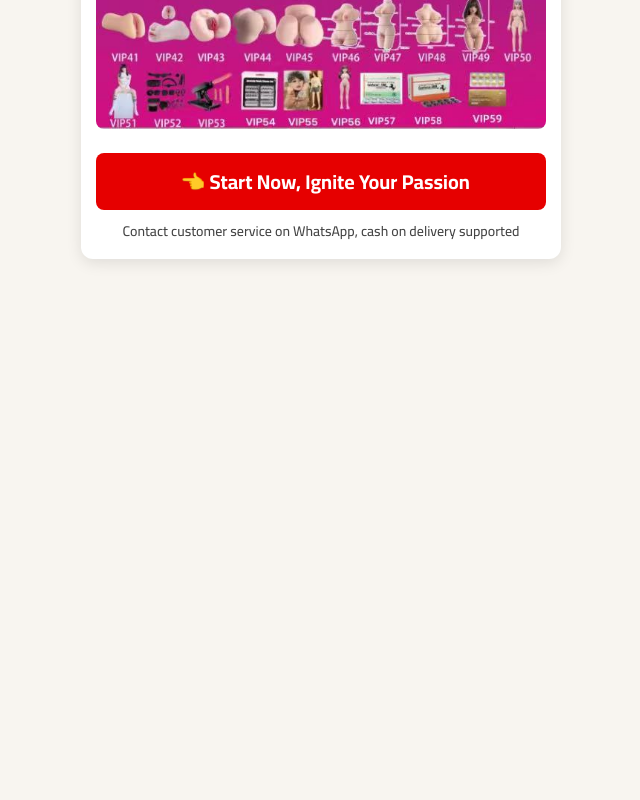
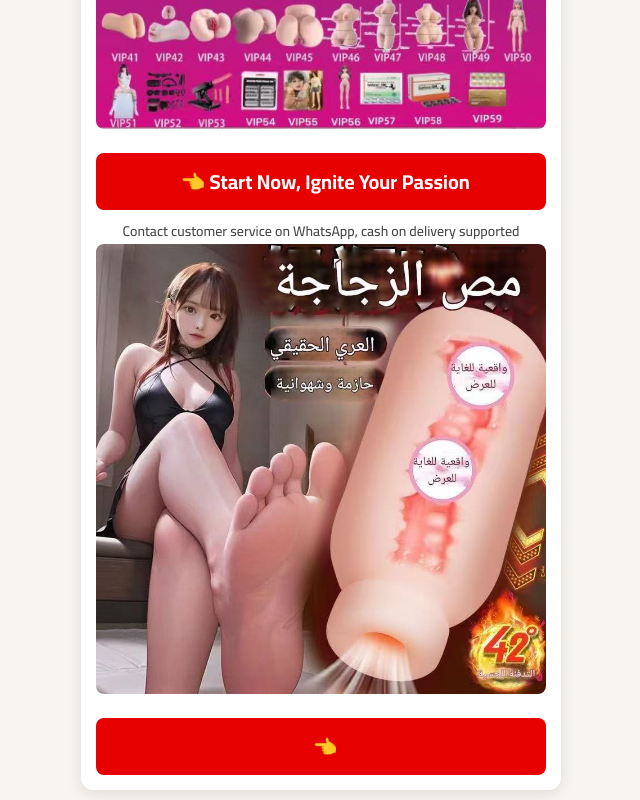
Before and after one commit to Lenchant11/GLJY2.LQTASK, a plain HTML site: page cryp/index.html in a window 1280 px wide. Shown: the part 368-1168 px from the top of the page, without its empty margins (319-959 px from the left). Before the commit the page ends 800 px from the top, so only its background shows below. Drawn offline with Linux system fonts and the light colour scheme.

Commit message:
Update index.html

```diff
--- a/cryp/index.html
+++ b/cryp/index.html
@@ -83,14 +83,16 @@
 <body>
   <div class="container">
     <div class="cta-alert" id="cta-text"></div>
-    <img src="product.jpg" alt="Product" class="responsive-img" />
-
+    <img src="product.jpg" alt="Products" class="responsive-img" />
     <a href="javascript:void(0);" class="cta-button" onclick="handleClick()">
       <span class="shake-hand">👈</span> <span id="cta-btn-text"></span>
     </a>
-
     <!-- ⬇️ 新增提示 -->
     <div id="cta-subtext" style="font-size: 14px; color: #444; margin-top: 8px;"></div>
+    <img src="product1.jpg" alt="Product" class="responsive-img" />
+    <a href="javascript:void(0);" class="cta-button" onclick="handleClick()">
+      <span class="shake-hand">👈</span> <span id="cta-btn-text"></span>
+    </a>
   </div>
 
   <script>
```
